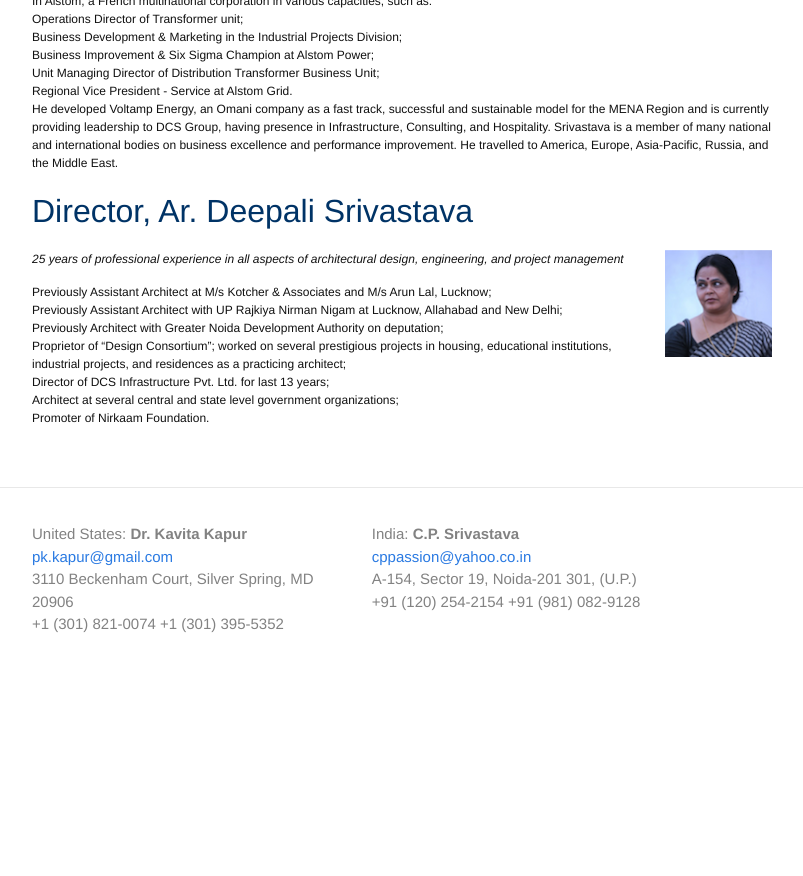
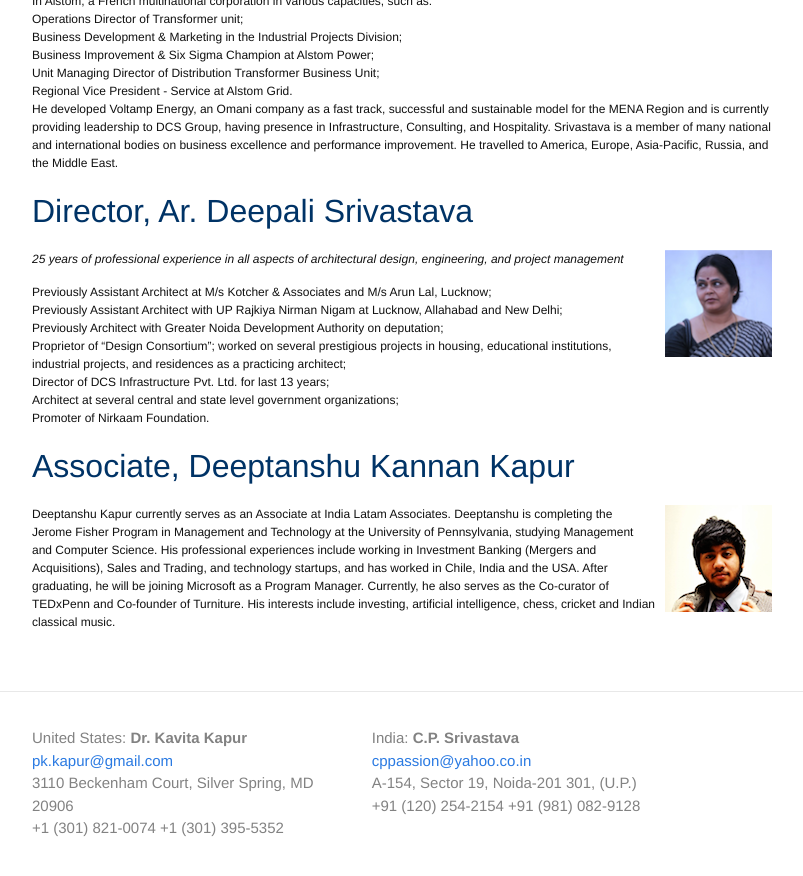
Before and after one commit to armant/LATAM, a Jekyll site: the page built from team.md, in a window 1280 px wide and 900 px high, scrolled down 1274 px. Shown: the top 876 px of the window, without its empty margins (238-1041 px from the left). Built offline with Jekyll 4.4.1, drawn with Linux system fonts in a browser that asks for light colours; before the commit the page ends 1970 px from its top, so only the background shows below that.

Commit message:
Add Deep bio

```diff
--- a/team.md
+++ b/team.md
@@ -129,3 +129,18 @@ Director of DCS Infrastructure Pvt. Ltd. for last  13 years;<br>
 Architect at several central and state level government organizations;<br>
 Promoter of Nirkaam Foundation.
 </p>
+
+##Associate, Deeptanshu Kannan Kapur
+<img class="team-photo" align="right" src="{{ site.baseurl }}/img/Deep.png">
+
+<p class="team-bio">
+Deeptanshu Kapur currently serves as an Associate at India Latam Associates.
+Deeptanshu is completing the Jerome Fisher Program in Management and Technology
+at the University of Pennsylvania, studying Management and Computer Science. His
+professional experiences include working in Investment Banking (Mergers and
+Acquisitions), Sales and Trading, and technology startups, and has worked in
+Chile, India and the USA. After graduating, he will be joining Microsoft as a
+Program Manager. Currently, he also serves as the Co-curator of TEDxPenn and
+Co-founder of Turniture. His interests include investing, artificial
+intelligence, chess, cricket and Indian classical music.
+</p>
```
Also changed, not shown: img/Deep.png (added).
